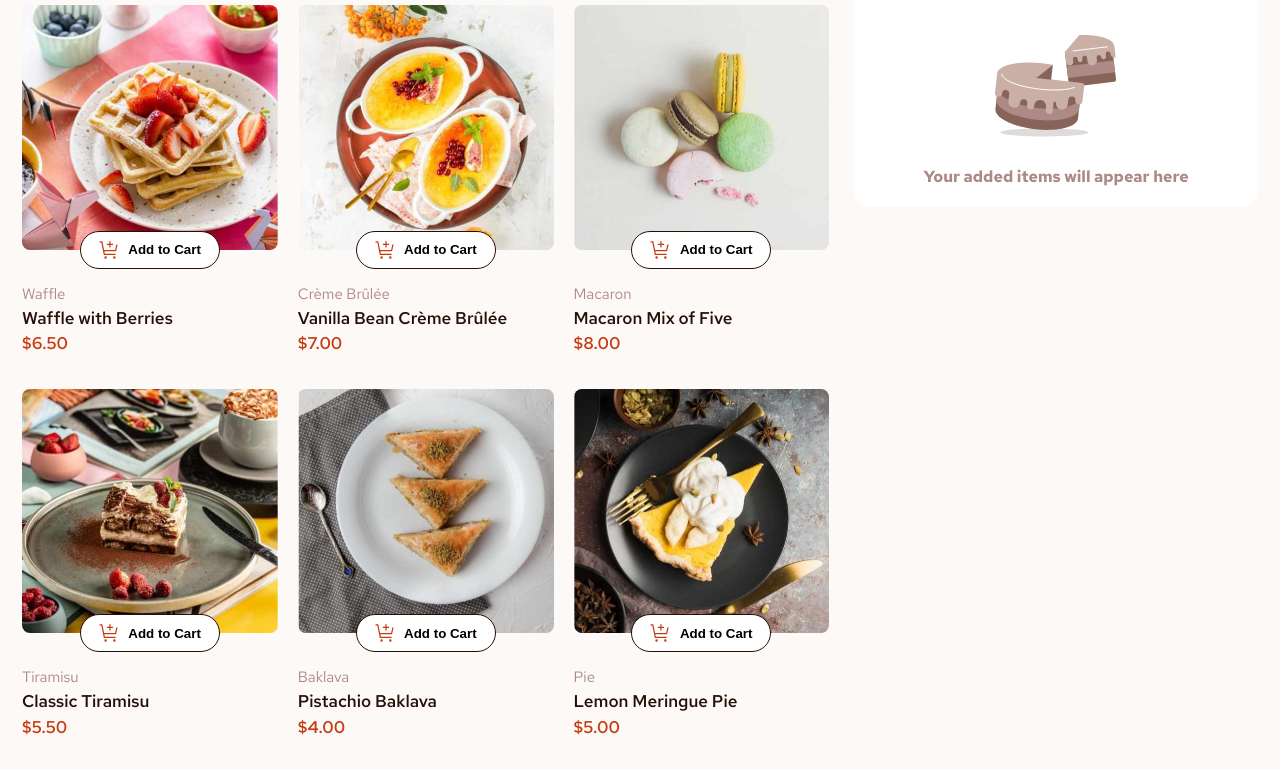
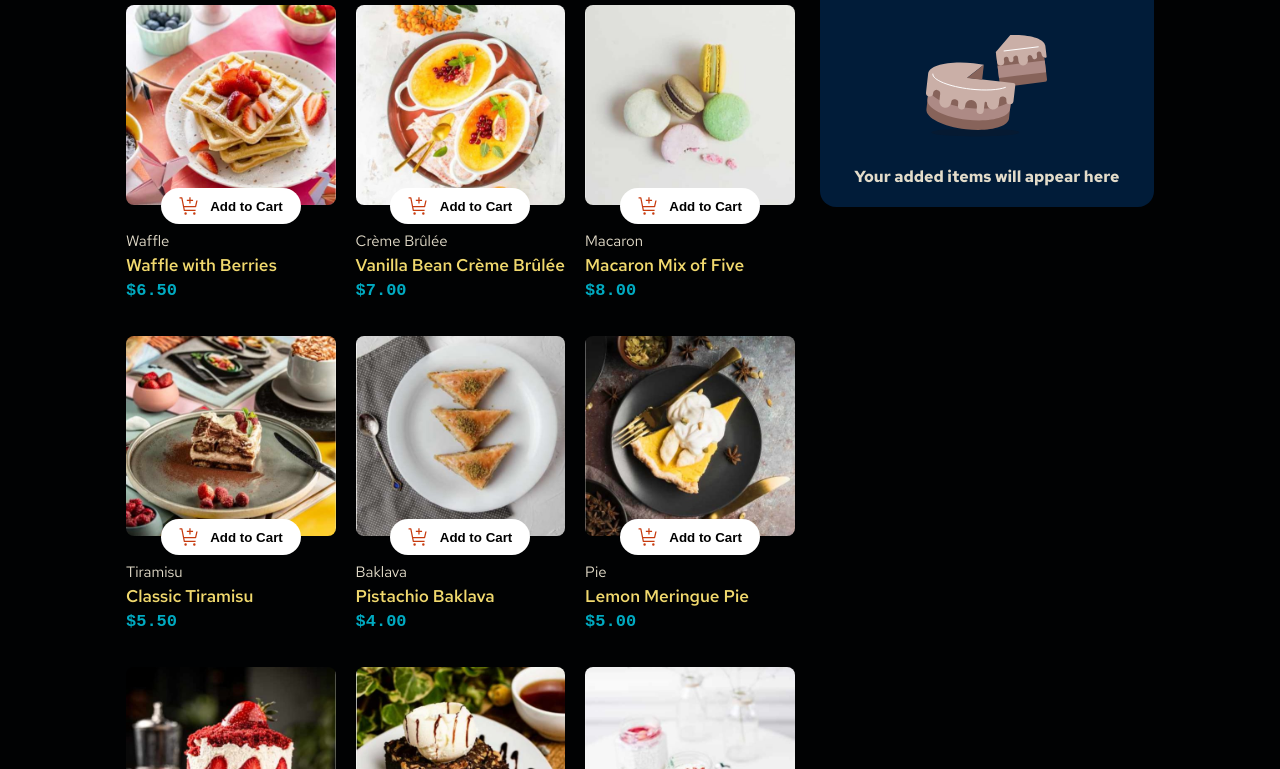
Before and after one commit to Obrienzo/product-list-with-cart-main, a plain HTML site: page index.html in a window 1280 px wide. Shown: the part 85-854 px from the top of the page. Drawn offline with Linux system fonts and the light colour scheme.

Commit message:
Refactor functions

```diff
--- a/main.js
+++ b/main.js
@@ -1,143 +1,151 @@
 document.addEventListener('DOMContentLoaded', () => {
-    let count = 1; //  Initializing the count of products selected...
-        const selectProducts = [];
     fetch('data.json')
       .then(response => {
         if (!response.ok) {
-            throw new Error(`Failed to load items data: ${response.status}`);
+            throw new Error(`There seems to be a problem with loading the data: ${response.status}`);
         }
+
         return response.json();
       })
       .then(collections => {
+        // console.log(collections);
+        collections.forEach((collection, index) => {
+            const card = createDessertCard(collection);
+            const cardsWrapper = document.querySelector('.dessert-list');
+            cardsWrapper.appendChild(card);
+        })
+      })
+      .catch(error => console.error(`Fetch problem: ${error.message}`));
 
-        // Initialize UI elements to be used...
-        const dessertCardContainer = document.querySelector('.dessert-list');
-        // console.log(collection)
-        collections.forEach((collection, index) => {
-            const card = desertCard(collection);
-            // console.log(card);
-            dessertCardContainer.appendChild(card);
-        })
 
-     })
+      // Defining all the UI elements that will displayed inside a dessert card.
+      function createDessertCard(data) {
+        const article = document.createElement('article');
+        article.setAttribute('class', 'dessert-card');
 
-    // Create a dessert card
-    function desertCard(item) {
-        const cardContainer = document.createElement('article');
-        cardContainer.setAttribute('class', 'card');
+        const firstSection = showDessertBanner(data);
+        const secondSection = showDessertDetails(data);
 
-        const bannerSection = document.createElement('section');
-        bannerSection.setAttribute('class', 'card-banner');
-        const image = bannerComponent(item);
-        const float = buttonComponent();
-        bannerSection.appendChild(image);
-        bannerSection.appendChild(float);
+        article.appendChild(firstSection);
+        article.appendChild(secondSection);
 
-        // Description section of the card
-        const tagContainer = document.createElement('section');
-        tagContainer.setAttribute('class', 'card-description');
-        const span = document.createElement('span');
-        span.setAttribute('class', 'product-category');
-        span.textContent = item.category;
-        const productName = document.createElement('h3');
-        productName.setAttribute('class', 'product-name');
-        productName.textContent = item.name;
-        const productPrice = document.createElement('p');
-        productPrice.setAttribute('class', 'product-price');
-        productPrice.textContent = `$${item.price.toFixed(2)}`;
-        tagContainer.appendChild(span);
-        tagContainer.appendChild(productName);
-        tagContainer.appendChild(productPrice);
-
-        cardContainer.appendChild(bannerSection);
-        cardContainer.appendChild(tagContainer);
-
-        return cardContainer;
+        return article;
       }
 
-    // Banner component containing the product image...
-    function bannerComponent(data) {
-        const banner = document.createElement('img');
-        banner.setAttribute('class', 'banner');
-        banner.alt = data.category;
+      // Show the dessert card first section: The dessert item Banner...
+      function showDessertBanner(data) {
+        const section = document.createElement('section');
+        section.setAttribute('class', 'card-banner');
+        const bannerImage = document.createElement('img');
+        bannerImage.setAttribute('class', 'banner');
 
-        function updateBanner() {
+        // Create a condition that checks the window size to display the corresponding image..
+        function checkWindowSize() {
+            // Conditionl statement..
             if (window.innerWidth <= 425) {
-                banner.src = data.image.mobile;
-                console.log('one')
+                bannerImage.src = data.image.mobile;
             } else if (window.innerWidth <= 768) {
-                banner.src = data.image.tablet;
-                console.log('two')
+                bannerImage.src = data.image.tablet;
             } else {
-                banner.src = data.image.desktop;
+                bannerImage.src = data.image.desktop;
             }
         }
 
-        updateBanner();
+        checkWindowSize();
+        window.addEventListener('resize', checkWindowSize);
+        const float = createAddCartButton();
 
-        window.addEventListener('resize', updateBanner); // Adding the resize event to make responsive images
+        section.appendChild(bannerImage);
+        section.appendChild(float);
 
-        return banner;
+        return section;
       }
 
-    // Button component
-    function  buttonComponent() {
+
+      // Create the add Cart button
+      function createAddCartButton() {
         const button = document.createElement('button');
         button.setAttribute('class', 'add-cart-btn');
-        const cartIcon = document.createElement('img');
-        const span = document.createElement('span');
-        span.textContent = 'Add to Cart';
-        cartIcon.src = 'assets/images/icon-add-to-cart.svg';
-        button.appendChild(cartIcon);
-        button.appendChild(span);
-
+        button.innerHTML = `
+        <img src='assets/images/icon-add-to-cart.svg' alt='Add Cart Icon' />
+        <span>Add to Cart</span>
+        `;
+        // console.log(button)
         button.onclick = () => {
+            // console.log('Add to card button clicked!');
             button.innerHTML = '';
-            button.style.backgroundColor = 'red';
-
-            button.style.color = 'white';
-            const orderControl = orderButton();
-            button.appendChild(orderControl);
-
+            button.style.backgroundColor = '#00aac1';
+            getDessertAmount(button);
         }
         return button;
       }
 
-    //Order size button component for selecting the number of selected items...
-    function orderButton() {
-        const container = document.createElement('div');
-        container.setAttribute('class', 'product-size-controler');
 
-        const addButton = document.createElement('button');
-        const addIcon = document.createElement('img');
-        addIcon.src = 'assets/images/icon-increment-quantity.svg';
-        addButton.appendChild(addIcon);
-        addButton.onclick = () => {
-            count++;
-            console.log(count);
-            productCount.textContent = `${count}`;
-        };
-        const subtractButton = document.createElement('button');
-        const subtractIcon = document.createElement('img');
-        subtractIcon.src = 'assets/images/icon-decrement-quantity.svg';
-        subtractButton.appendChild(subtractIcon);
-        subtractButton.onclick = () => {
-            if (count === 0)  {
-                count;
-            } else {
+      // Create the dessert card second section with details about the product...
+      function showDessertDetails(data) {
+        const section = document.createElement('section');
+        section.setAttribute('class', 'card-description');
+
+        const dessertCategory = document.createElement('p');
+        dessertCategory.setAttribute('class', 'product-category');
+        dessertCategory.textContent = data.category;
+        // console.log(dessertCategory)
+
+        const dessertName = document.createElement('h3');
+        dessertName.setAttribute('class', 'product-name');
+        dessertName.textContent = data.name;
+
+        const dessertPrice = document.createElement('code');
+        dessertPrice.setAttribute('class', 'product-price');
+        dessertPrice.textContent = `$${data.price.toFixed(2)}`;
+
+        section.appendChild(dessertCategory);
+        section.appendChild(dessertName);
+        section.appendChild(dessertPrice);
+
+        return section;
+      }
+
+
+      //Create a widget that generate the number of dessert product selected...
+      function getDessertAmount(button) {
+        let count = 1;
+
+        const decrementBtn = document.createElement('button');
+        decrementBtn.setAttribute('class', 'operation-btn');
+        const decrementIcon = document.createElement('img');
+        decrementIcon.src = 'assets/images/icon-decrement-quantity.svg';
+        decrementBtn.appendChild(decrementIcon);
+        // console.log(decrementBtn);
+
+        const computedCount = document.createElement('span');
+        computedCount.setAttribute('class', 'product-count');
+        computedCount.textContent = count;
+
+        const incrementBtn = document.createElement('button');
+        incrementBtn.setAttribute('class', 'operation-btn')
+        const incrementIcon = document.createElement('img');
+        incrementIcon.src = 'assets/images/icon-increment-quantity.svg';
+        incrementBtn.appendChild(incrementIcon);
+        // console.log(incrementBtn);
+
+        decrementBtn.onclick = (event) => {
+            console.log('Decrement cliked btn');
+            if (count > 1) {
                 count--;
-                productCount.textContent = `${count}`;
             }
         }
 
-        const productCount = document.createElement('span');
-        productCount.textContent = `${count}`;
-        container.appendChild(subtractButton);
-        container.appendChild(productCount);
-        container.appendChild(addButton);
+        incrementBtn.onclick = (event) => {
+            // console.log('Increment cliked btn')
+            event.preventDefault();
+            count ++;
+            console.log(count);
+        }
 
-        console.log(container);
-        return container;
+        button.appendChild(decrementBtn);
+        button.appendChild(computedCount);
+        button.appendChild(incrementBtn);
+      }
 
-    }
 })
--- a/style.css
+++ b/style.css
@@ -11,15 +11,12 @@ html {
 }
 
 :root {
-    --Red: hsl(14, 86%, 42%);
-    --Green: hsl(159, 69%, 38%);
-
-    --Rose-50: hsl(20, 50%, 98%);
-    --Rose-100: hsl(13, 31%, 94%);
-    --Rose-300: hsl(14, 25%, 72%);
-    --Rose-400: hsl(7, 20%, 60%);
-    --Rose-500: hsl(12, 20%, 44%);
-    --Rose-900: hsl(14, 65%, 9%);
+    --page-background-color: #010203;
+    --product-category-text-color: #e3dcca;
+    --moca-dandelion: #f1d96e;
+    --price-color: #00aac1;
+    --white: #ffffff;
+    --add-cart-background-color: #011c39;
 
     --font-400: 400;
     --font-600: 600;
@@ -35,6 +32,7 @@ button {
 
 img {
     max-width: 100%;
+    object-fit: cover;
 }
 
 @font-face {
@@ -47,10 +45,10 @@ body {
     line-height: 1.5;
     font-weight: var(--font-400);
     font-size: 1.6rem;
+    background-color: var(--page-background-color);
 }
 
 #app {
-    background-color: var(--Rose-50);
     display: flex;
     justify-content: center;
     min-width: 320px;
@@ -60,8 +58,8 @@ body {
     margin: 2.2rem;
     display: flex;
     flex-direction: column;
-    gap: 2.5rem;
-    max-width: 1258px;
+    gap: 3.0rem;
+    max-width: 1028px;
 }
 
 .dessert-list {
@@ -81,31 +79,42 @@ body {
 
 h1 {
     margin-bottom: 2.0rem;
+    color: var(--moca-dandelion);
 }
 
 .card-banner {
     position: relative;
+    /* border: 1px solid black; */
+    display: flex;
+    align-items: stretch;
 }
 
 .banner {
     border-radius: 0.8rem;
+    height: 100%;
+    /* filter: sepia(0.3); */
+    /* border: 0.35rem solid var(--moca-dandelion); */
 }
 
 .product-category {
-    color: var(--Rose-400);
+    color: var(--product-category-text-color);
     font-size: 1.5rem;
 }
 
 .product-name {
     font-size: 1.7rem;
     font-weight: var(--font-600);
-    color: var(--Rose-900);
+    color: var(--moca-dandelion);
 }
 
 .product-price {
     font-size: 1.7rem;
     font-weight: var(--font-600);
-    color: var(--Red);
+    color: var(--price-color);
+}
+
+.add-cart-btn:active + .banner {
+    border: 0.2rem solid var(--Red);
 }
 
 .add-cart-btn {
@@ -114,7 +123,7 @@ h1 {
     margin: 0 auto;
     left: 0;
     right: 0;
-    bottom: -12px;
+    bottom: -19px;
     background-color: white;
     padding: 0.8rem 1.8rem;
     display: flex;
@@ -125,7 +134,7 @@ h1 {
 }
 
 aside {
-    background-color: white;
+    background-color: var(--add-cart-background-color);
     padding: 1.8rem;
     border-radius: 1.6rem;
 }
@@ -137,7 +146,7 @@ aside {
 h2 {
     font-size: 2.8rem;
     font-weight: var(--font-700);
-    color: var(--Red);
+    color: var(--price-color);
     margin-bottom: 2.5rem;
 }
 
@@ -150,7 +159,7 @@ h2 {
 
 .empty-message {
     font-weight: var(--font-700);
-    color: var(--Rose-400);
+    color: var(--product-category-text-color);
 }
 
 .add-cart-btn:hover > .card-banner {
@@ -167,6 +176,22 @@ h2 {
 
 .product-size-controler:first-child {
     align-self: self-start;
+}
+
+.operation-btn {
+    width: 2.2rem;
+    display: flex;
+    justify-content: center;
+    align-items: center;
+    aspect-ratio: 1 / 1;
+    border: 0.1rem solid white;
+    padding: 0.2rem;
+    border-radius: 100%;
+}
+
+.product-count {
+    font-size: 1.7rem;
+    color: var(--moca-dandelion);
 }
 
 @media screen and (min-width: 768px)  {
```
Lines whose indentation alone changed are shown as unchanged.
